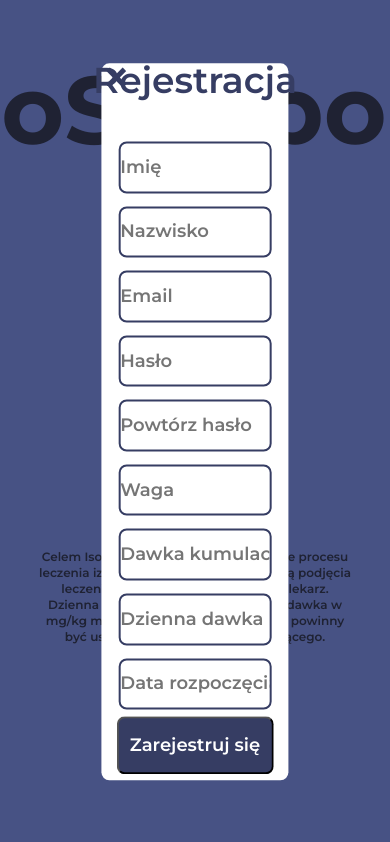
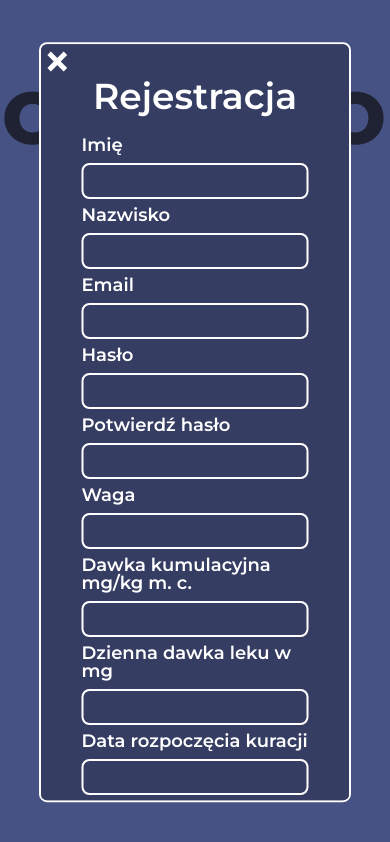
Before and after one commit to kowalczykp01/IsoTreatmentProcessSupportFrontend, a React (Vite) app: page /auth in a window 390 px wide. Both pictures are taken after a click on the button "Utwórz konto". Shown: the top 842 px of the page. Built offline with nearby package versions, Linux system fonts and the light colour scheme.

Commit message:
Changes in register view (mobile first approach)

```diff
--- a/src/components/SignUpModal.jsx
+++ b/src/components/SignUpModal.jsx
@@ -21,7 +21,8 @@ export const SignUpModal = ({ onClose }) => {
     setFormData({ ...formData, [e.target.name]: e.target.value });
   };
 
-  const handleSignUp = async () => {
+  const handleSignUp = async (e) => {
+    e.preventDefault();
     try {
       const response = await fetch('https://localhost:7242/api/user/register', {
         method: 'POST',
@@ -45,23 +46,29 @@ export const SignUpModal = ({ onClose }) => {
 
   return (
     <div className="register-modal">
-      <div className="register-modal-header">
-        <p className="register-close" onClick={() => onClose()}>&times;</p>
-        <h1 className="register-modal-title">Rejestracja</h1>
-      </div>
-      <div className="register-modal-content">
-        <input className="register-firstname-input" type="text" placeholder="Imię" name="FirstName" onChange={handleChange} />
-        <input className="register-lastname-input" type="text" placeholder="Nazwisko" name="LastName" onChange={handleChange} />
-        <input className="register-email-input" type="text" placeholder="Email" name="Email" onChange={handleChange} />
-        <input className="register-password-input" type="password" placeholder="Hasło" name="Password" onChange={handleChange} />
-        <input className="register-confirm-password-input" type="password" placeholder="Powtórz hasło" name="ConfirmPassword" onChange={handleChange} />
-        <input className="register-weight-input" type="text" placeholder="Waga" name="Weight" onChange={handleChange} />
-        <input className="register-climax-dose-input" type="text" placeholder="Dawka kumulacyjna mg/kg m. c." name="ClimaxDoseInMiligramsPerKilogramOfBodyWeight" onChange={handleChange} />
-        <input className="register-daily-dose-input" type="text" placeholder="Dzienna dawka leku w mg" name="DailyDose" onChange={handleChange} />
-        <input className="register-mediaction-start-date-input" type="text" placeholder="Data rozpoczęcia kuracji"
-          onFocus={(e) => (e.target.type = "date")} name="MedicationStartDate" onChange={handleChange} />
-        <button className="register-signup-btn" onClick={handleSignUp}>Zarejestruj się</button>
-      </div>
+      <p className="register-close" onClick={() => onClose()}>&times;</p>
+                <h1 className="register-modal-title">Rejestracja</h1>
+                <form className="register-form">
+                    <label className="register-label">Imię</label>
+                    <input className="register-input" type="text"  name="FirstName" onChange={handleChange} />
+                    <label className="register-label">Nazwisko</label>
+                    <input className="register-input" type="text"  name="LastName" onChange={handleChange} />
+                    <label className="register-label">Email</label>
+                    <input className="register-input" type="text"  name="Email" onChange={handleChange} />
+                    <label className="register-label">Hasło</label>
+                    <input className="register-input" type="password"  name="Password" onChange={handleChange} />
+                    <label className="register-label">Potwierdź hasło</label>
+                    <input className="register-input" type="password"  name="ConfirmPassword" onChange={handleChange} />
+                    <label className="register-label">Waga</label>
+                    <input className="register-input" type="text"  name="Weight" onChange={handleChange} />
+                    <label className="register-label">Dawka kumulacyjna mg/kg m. c.</label>
+                    <input className="register-input" type="text"  name="ClimaxDoseInMiligramsPerKilogramOfBodyWeight" onChange={handleChange} />
+                    <label className="register-label">Dzienna dawka leku w mg</label>
+                    <input className="register-input" type="text"  name="DailyDose" onChange={handleChange} />
+                    <label className="register-label">Data rozpoczęcia kuracji</label>
+                    <input className="register-input" type="text"  name="MedicationStartDate" onChange={handleChange} onFocus={(e) => (e.target.type = "date")}/>
+                    <button className="register-button" onClick={handleSignUp}><span className="register-button-span">Zarejestruj się</span></button>
+                </form>
     </div>
   );
 };
--- a/src/styles/signupmodal.css
+++ b/src/styles/signupmodal.css
@@ -1,287 +1,116 @@
 .register-modal {
-    background-color: #FFFFFF;
+    background-color: #363D63;
     display: flex;
     position: fixed;
-    top: 50%;
     left: 50%;
     transform: translate(-50%, -50%);
-    width: 60%;
-    height: 85%;
+    top: 50vh;
+    width: 80vw;
+    height: 90vh;
+    overflow: auto;
     align-items: center;
     justify-content: center;
     border-radius: 8px;
-    /*border: 2px solid #d31515;*/
-}
-
-.register-modal-header {
-    position: absolute;
-    top: 0;
-    width: 100%;
-    height: 10%;
-    align-items: center;
-    justify-content: center;
-    /*border: 2px solid #d31515;*/
-}
-
-.register-modal-content {
-    width: 100%;
-    top: 10%;
-    height: 90%;
-    display: flex;
-    position: fixed;
-    align-items: center;
-    justify-content: center;
-    /*border: 2px solid #d31515;*/
-
+    border: 2px solid #FFF;
 }
 
 .register-modal-title {
     position: absolute;
     display: flex;
-    top: 7%;
-    left: 50%;
-    transform: translate(-50%);
-    color: #363D63;
+    top: 4vh;
+    color: #fff;
     text-align: center;
     font-family: Montserrat;
     font-size: 36px;
     font-style: normal;
     font-weight: 600;
-    line-height: 24px;
-    /*border: 2px solid #d31515;*/
-
+    line-height: 36px;
 }
 
 .register-close {
     position: absolute;
     display: flex;
-    margin: 0;
-    top: 7%;
-    left: 0;
-    color: #363D63;
-    font-feature-settings: 'clig' off, 'liga' off;
+    top: 0.5rem;
+    left: 0.1rem;
+    color: #fff;
     font-family: Montserrat;
     font-size: 50px;
     line-height: 20px;
     font-style: normal;
-    font-weight: 600;
     cursor: pointer;
+    margin: 0;
 }
 
-.register-firstname-input {
+.register-form {
     position: absolute;
-    width: 82%;
-    height: 8%;
-    top: 5%;
     left: 50%;
-    transform: translate(-50%, -50%);
-    flex-direction: column;
-    align-items: flex-start;
-    gap: 8px;
-    border-radius: 8px;
-    border: 2px solid;
-    border-color: #363D63;
-    background-color: #FFF;
-    color: #363D63;
+    transform: translate(-50%);
+    top: 11vh;
+}
+
+.register-label {
+    color: #fff;
     font-family: Montserrat;
     font-size: 18px;
     font-style: normal;
     font-weight: 600;
-    line-height: 24px;
+    line-height: 1rem;
 }
 
-.register-lastname-input {
-    position: absolute;
-    width: 82%;
-    height: 8%;
-    top: 15%;
-    left: 50%;
-    transform: translate(-50%, -50%);
-    flex-direction: column;
-    align-items: flex-start;
-    gap: 8px;
+.register-input {
+    display: block;
     border-radius: 8px;
     border: 2px solid;
-    border-color: #363D63;
-    background-color: #FFF;
-    color: #363D63;
+    border-color: #FFF;
+    background-color: #363D63;
+    color: #FFF;
     font-family: Montserrat;
     font-size: 18px;
     font-style: normal;
     font-weight: 600;
-    line-height: 24px;
+    line-height: 2rem;
+    margin-bottom: 0.5rem;
+    margin-top: 0.5rem;
 }
 
-.register-email-input {
-    position: absolute;
-    width: 82%;
-    height: 8%;
-    top: 25%;
-    left: 50%;
-    transform: translate(-50%, -50%);
-    flex-direction: column;
-    align-items: flex-start;
-    gap: 8px;
+.register-button{
+    display: block;
     border-radius: 8px;
     border: 2px solid;
-    border-color: #363D63;
-    background-color: #FFF;
-    color: #363D63;
+    border-color: #FFF;
+    background-color: #363D63;
+    line-height: 2rem;
+    margin-bottom: 0.5rem;
+    margin-top: 0.5rem;
+}
+
+.register-button-span{
+    color: #FFF;
     font-family: Montserrat;
     font-size: 18px;
     font-style: normal;
     font-weight: 600;
-    line-height: 24px;
+    padding: 0.5rem;
 }
 
-.register-password-input {
-    position: absolute;
-    width: 82%;
-    height: 8%;
-    top: 35%;
-    left: 50%;
-    transform: translate(-50%, -50%);
-    flex-direction: column;
-    align-items: flex-start;
-    gap: 8px;
-    border-radius: 8px;
-    border: 2px solid;
-    border-color: #363D63;
-    background-color: #FFF;
-    color: #363D63;
-    font-family: Montserrat;
-    font-size: 18px;
-    font-style: normal;
-    font-weight: 600;
-    line-height: 24px;
+@media screen and (min-width: 768px) {
+    .register-modal{
+        width: 25vw;
+        height: 95vh;
     }
 
-.register-confirm-password-input {
-    position: absolute;
-    width: 82%;
-    height: 8%;
-    top: 45%;
-    left: 50%;
-    transform: translate(-50%, -50%);
-    flex-direction: column;
-    align-items: flex-start;
-    gap: 8px;
-    border-radius: 8px;
-    border: 2px solid;
-    border-color: #363D63;
-    background-color: #FFF;
-    color: #363D63;
-    font-family: Montserrat;
-    font-size: 18px;
-    font-style: normal;
-    font-weight: 600;
-    line-height: 24px;
+    .register-form {
+        top: 10vh;
     }
 
-.register-weight-input {
-    position: absolute;
-    width: 82%;
-    height: 8%;
-    top: 55%;
-    left: 50%;
-    transform: translate(-50%, -50%);
-    flex-direction: column;
-    align-items: flex-start;
-    gap: 8px;
-    border-radius: 8px;
-    border: 2px solid;
-    border-color: #363D63;
-    background-color: #FFF;
-    color: #363D63;
-    font-family: Montserrat;
-    font-size: 18px;
-    font-style: normal;
-    font-weight: 600;
-    line-height: 24px;
+    .register-input {
+        display: block;
+        width: 20vw;
     }
 
-.register-climax-dose-input {
-    position: absolute;
-    width: 82%;
-    height: 8%;
-    top: 65%;
-    left: 50%;
-    transform: translate(-50%, -50%);
-    flex-direction: column;
-    align-items: flex-start;
-    gap: 8px;
-    border-radius: 8px;
-    border: 2px solid;
-    border-color: #363D63;
-    background-color: #FFF;
-    color: #363D63;
-    font-family: Montserrat;
-    font-size: 18px;
-    font-style: normal;
-    font-weight: 600;
-    line-height: 24px;
+    .register-modal-title{
+        top: 4vh;
     }
 
-.register-daily-dose-input {
-    position: absolute;
-    width: 82%;
-    height: 8%;
-    top: 75%;
-    left: 50%;
-    transform: translate(-50%, -50%);
-    flex-direction: column;
-    align-items: flex-start;
-    gap: 8px;
-    border-radius: 8px;
-    border: 2px solid;
-    border-color: #363D63;
-    background-color: #FFF;
-    color: #363D63;
-    font-family: Montserrat;
-    font-size: 18px;
-    font-style: normal;
-    font-weight: 600;
-    line-height: 24px;
+
 }
-
-.register-mediaction-start-date-input {
-    position: absolute;
-    width: 82%;
-    height: 8%;
-    top: 85%;
-    left: 50%;
-    transform: translate(-50%, -50%);
-    gap: 8px;
-    border-radius: 8px;
-    border: 2px solid;
-    border-color: #363D63;
-    background-color: #FFF;
-    color: #363D63;
-    font-family: Montserrat;
-    font-size: 18px;
-    font-style: normal;
-    font-weight: 600;
-    line-height: 24px;
-}
-
-.register-signup-btn {
-    position: absolute;
-    top: 90%;
-    height: 9%;
-    width: 84%;
-    left: 50%;
-    transform: translate(-50%);
-    align-items: center;
-    gap: 8px;
-    border-radius: 8px;
-    background: #363D63;
-    color: #FFF;
-    text-align: center;
-    font-feature-settings: 'clig' off, 'liga' off;
-    font-family: Montserrat;
-    font-size: 18px;
-    font-style: normal;
-    font-weight: 600;
-    line-height: 20px;
-    cursor: pointer;
-}
```
Lines whose indentation alone changed are shown as unchanged.
